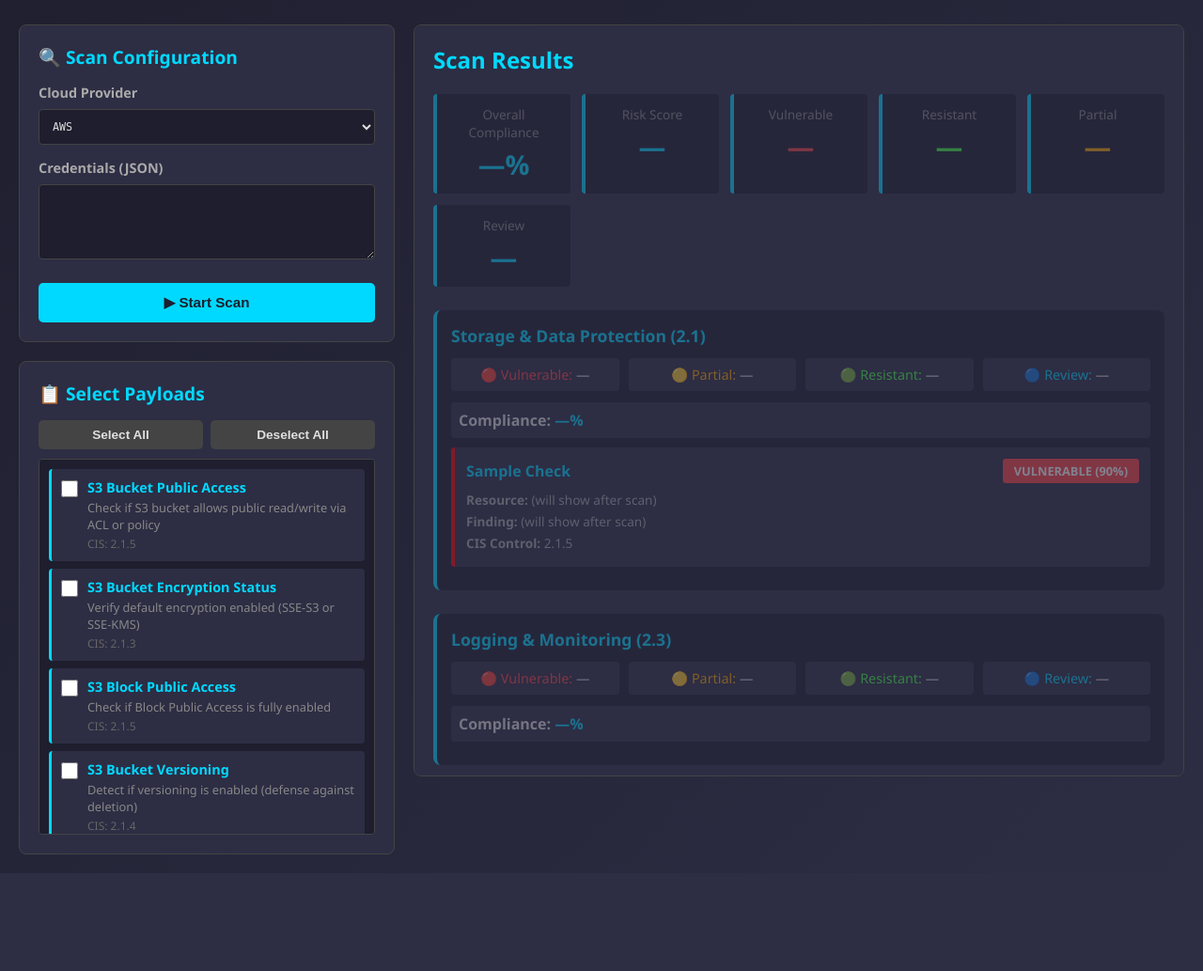
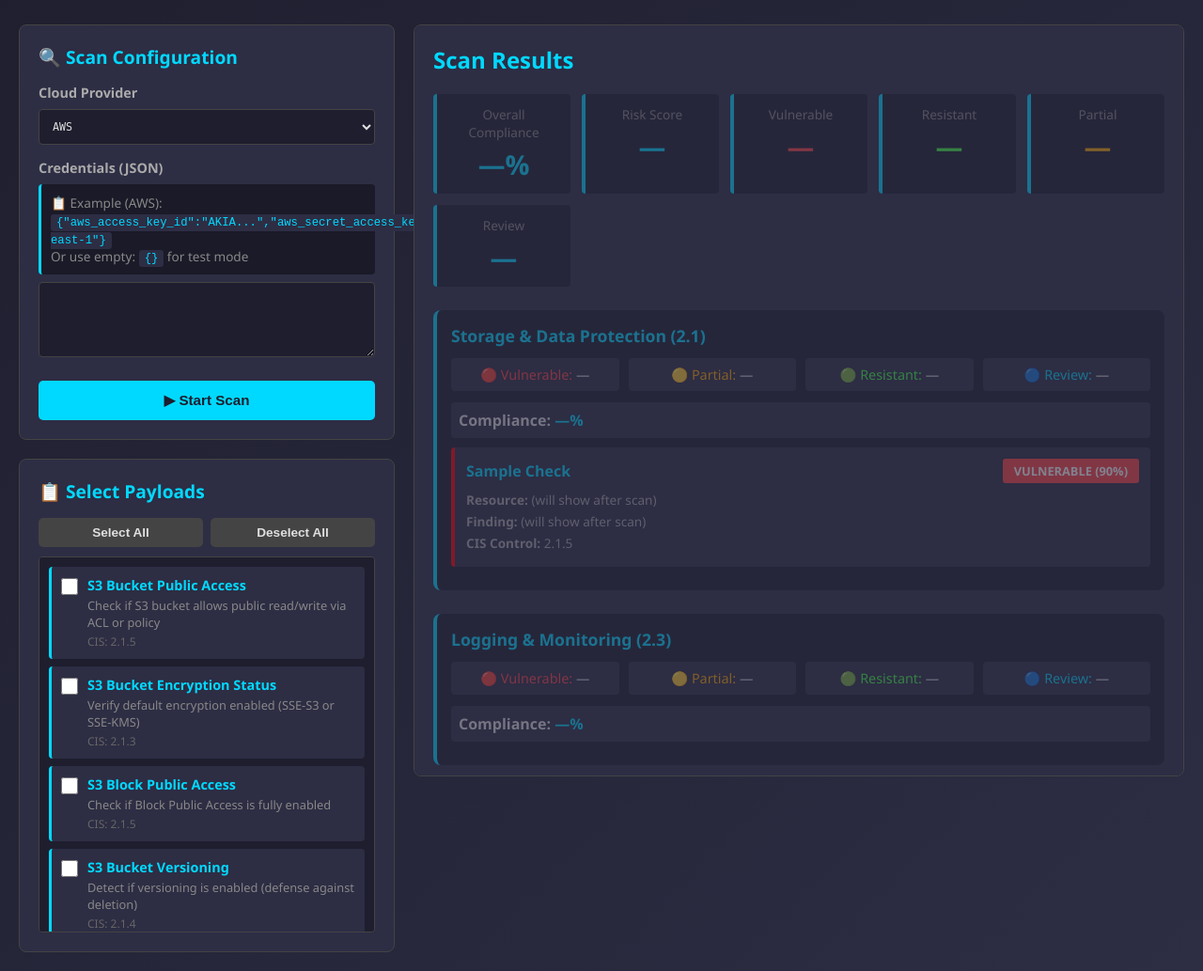
Before and after one commit to BadAsh99/cloudguard, a Flask app: page / in a window 1280 px wide. Shown: the part 203-1236 px from the top of the page at 94% size. Before the commit the page ends 1112 px from the top, so only its background shows below. Run offline with Flask 3, Linux system fonts and the light colour scheme.

Commit message:
Improve credential examples: Add visible helper boxes above textarea with AWS format examples

```diff
--- a/templates/index.html
+++ b/templates/index.html
@@ -441,10 +441,16 @@
 
         /* Placeholder text styling */
         textarea::placeholder {
-            color: #888;
-            opacity: 1;
+            color: #666;
+            opacity: 0.7;
+        }
+
+        code {
+            background: #2d2d44;
+            padding: 2px 6px;
+            border-radius: 3px;
+            font-family: 'Courier New', monospace;
             font-size: 0.9em;
-            line-height: 1.4;
         }
 
         @media (max-width: 1200px) {
@@ -488,8 +494,12 @@
                         </div>
                         <div class="form-group">
                             <label>Credentials (JSON)</label>
-                            <textarea id="credentials" placeholder='AWS: {"aws_access_key_id": "AKIA...", "aws_secret_access_key": "wJal...", "region_name": "us-east-1"}
-Or leave empty {} for test'>
+                            <div style="background: #1a1a28; padding: 10px; border-radius: 4px; margin-bottom: 8px; border-left: 3px solid #00d9ff; color: #888; font-size: 0.85em;">
+                                📋 Example (AWS):<br/>
+                                <code style="color: #00d9ff;">{"aws_access_key_id":"AKIA...","aws_secret_access_key":"wJal...","region_name":"us-east-1"}</code><br/>
+                                Or use empty: <code style="color: #00d9ff;">{}</code> for test mode
+                            </div>
+                            <textarea id="credentials" placeholder='{"aws_access_key_id": "", "aws_secret_access_key": "", "region_name": "us-east-1"}'>
                             </textarea>
                         </div>
                         <button type="button" onclick="executeScan()">▶ Start Scan</button>
@@ -513,8 +523,12 @@ Or leave empty {} for test'>
                         </div>
                         <div class="form-group">
                             <label>Credentials (JSON)</label>
-                            <textarea id="credentials-rt" placeholder='AWS: {"aws_access_key_id": "AKIA...", "aws_secret_access_key": "wJal...", "region_name": "us-east-1"}
-Or leave empty {} for test'>
+                            <div style="background: #1a1a28; padding: 10px; border-radius: 4px; margin-bottom: 8px; border-left: 3px solid #ff4444; color: #888; font-size: 0.85em;">
+                                📋 Example (AWS):<br/>
+                                <code style="color: #ff4444;">{"aws_access_key_id":"AKIA...","aws_secret_access_key":"wJal...","region_name":"us-east-1"}</code><br/>
+                                Or use empty: <code style="color: #ff4444;">{}</code> for test mode
+                            </div>
+                            <textarea id="credentials-rt" placeholder='{"aws_access_key_id": "", "aws_secret_access_key": "", "region_name": "us-east-1"}'>
                             </textarea>
                         </div>
                         <div class="checkbox-group">
```
Also changed, not shown: 1 other file.
